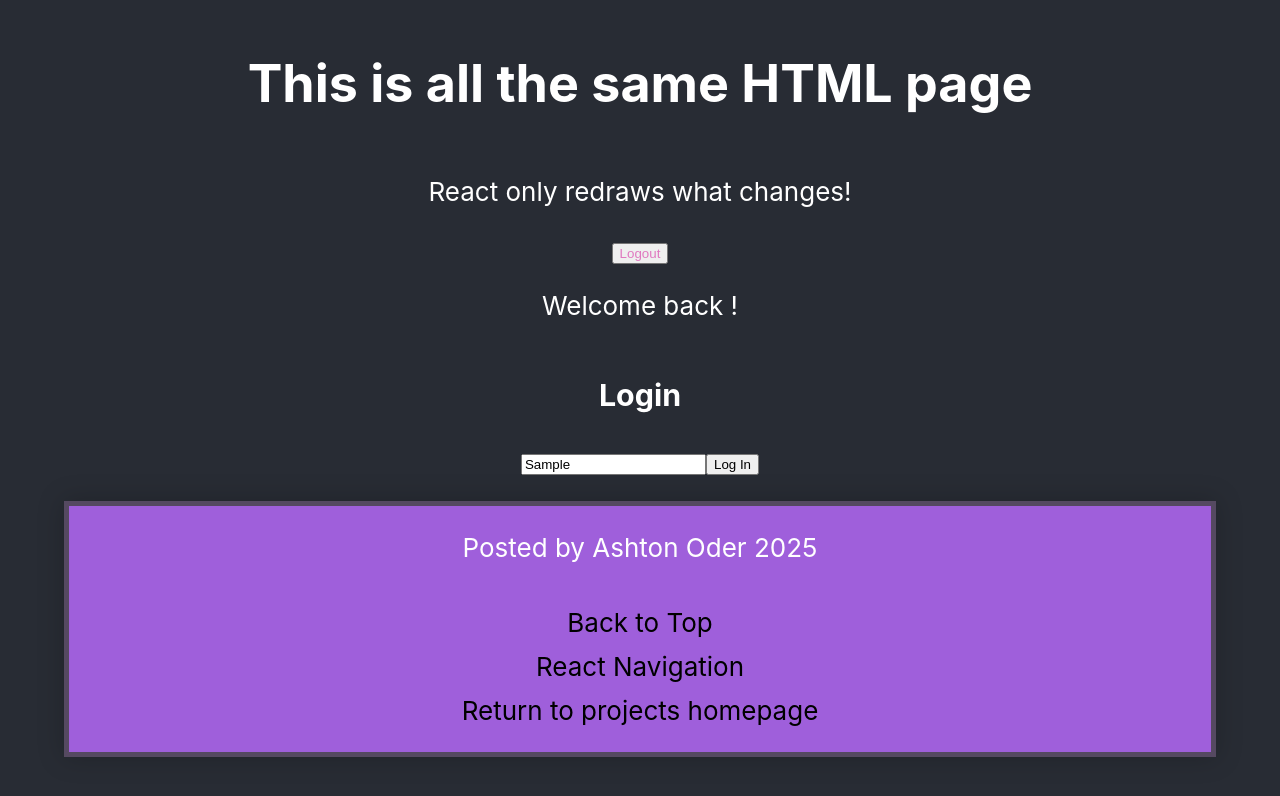
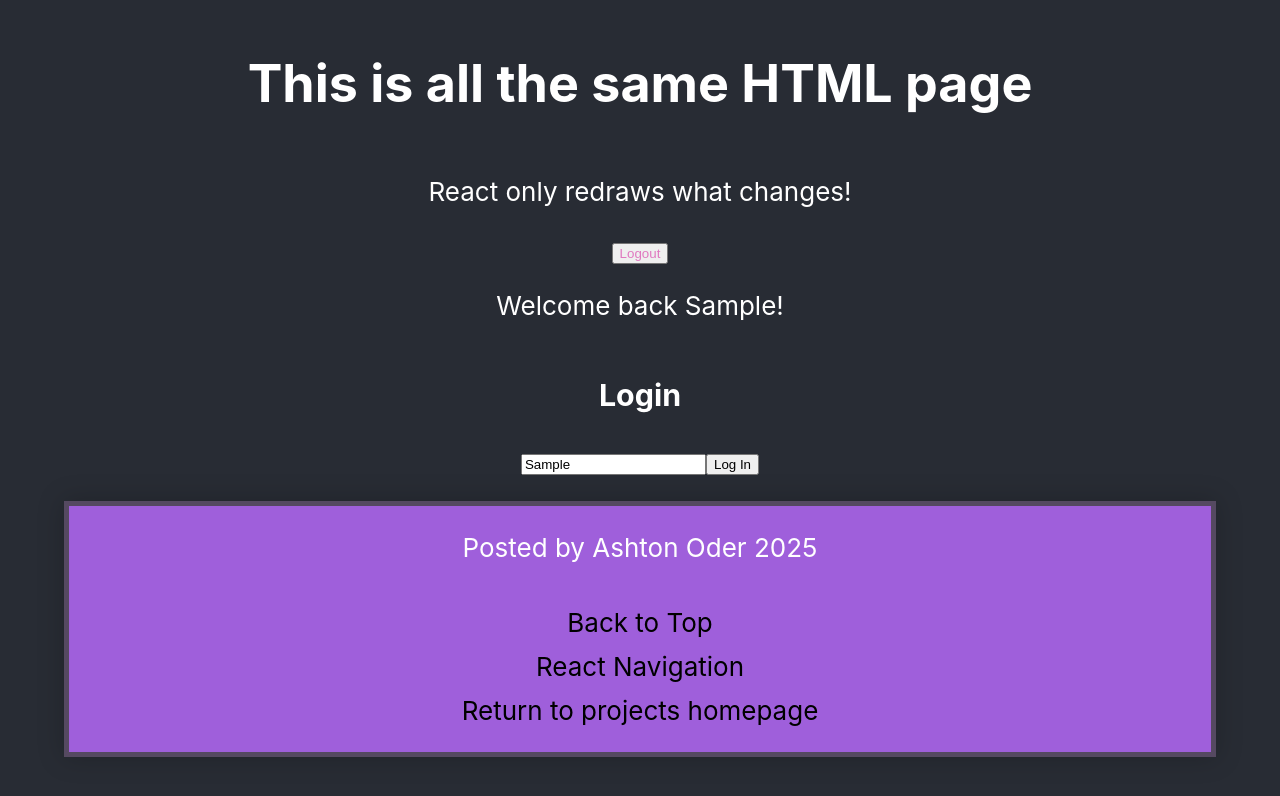
Before and after one commit to VeryExcitedGremlin/first-react-app, a React (Create React App) app: page /first-react-app/Login in a window 1280 px wide. Both pictures are taken after typing "Sample" into the empty fields and a click on the button "Log In". Shown: the top 796 px of the page. Built offline with nearby package versions, Linux system fonts and the light colour scheme.

Commit message:
remove useEffects

```diff
--- a/src/App.js
+++ b/src/App.js
@@ -16,6 +16,8 @@ import Login from './components/module-61-protected-routes/Login';
 import "./App.css";
 
 function App() {
+  const [username, setUsername] = useState("");
+
   const [isLoggedIn, setIsLoggedIn] = useState(false);
   const handleLogin = () => {
     setIsLoggedIn(true);
@@ -23,11 +25,6 @@ function App() {
   const handleLogout = () => {
     setIsLoggedIn(false);
   };
-
-  const [username, setUsername] = useState("");
-  // const handleChange = (value) => {
-  //   setUsername(value);
-  // };
 
   return (
     <>
@@ -54,7 +51,7 @@ function App() {
           element={
             <Login
               onLogin={handleLogin}
-              handleChange={setUsername}
+              handleChange={(value) => setUsername(value)}
               username={username}
             />
           }
--- a/src/components/Header/header.jsx
+++ b/src/components/Header/header.jsx
@@ -3,11 +3,6 @@ import { Link, useLocation } from "react-router";
 
 export default function Header({ isLoggedIn, onLogout, username }) {
   const location = useLocation();
-  let name
-
-  useEffect( () => {
-    name = username;
-  }, [username]);
 
   return (
     <div className="container">
@@ -20,7 +15,7 @@ export default function Header({ isLoggedIn, onLogout, username }) {
               <button onClick={onLogout} className="btn-logout nav">
                 Logout
               </button>
-              <p>Welcome back {name}!</p>
+              <p>Welcome back {username}!</p>
             </>
           ) : (
             location.pathname !== "/first-react-app/61" && (
--- a/src/components/module-61-protected-routes/Login.jsx
+++ b/src/components/module-61-protected-routes/Login.jsx
@@ -15,11 +15,6 @@ export default function Login({ onLogin, handleChange, username }) {
       // navigate(from, { replace: true });
     }
   };
-  // let name;
-
-  // useEffect(() => {
-  //   name = username;
-  // }, [username]);
 
   return (
     <>
```
